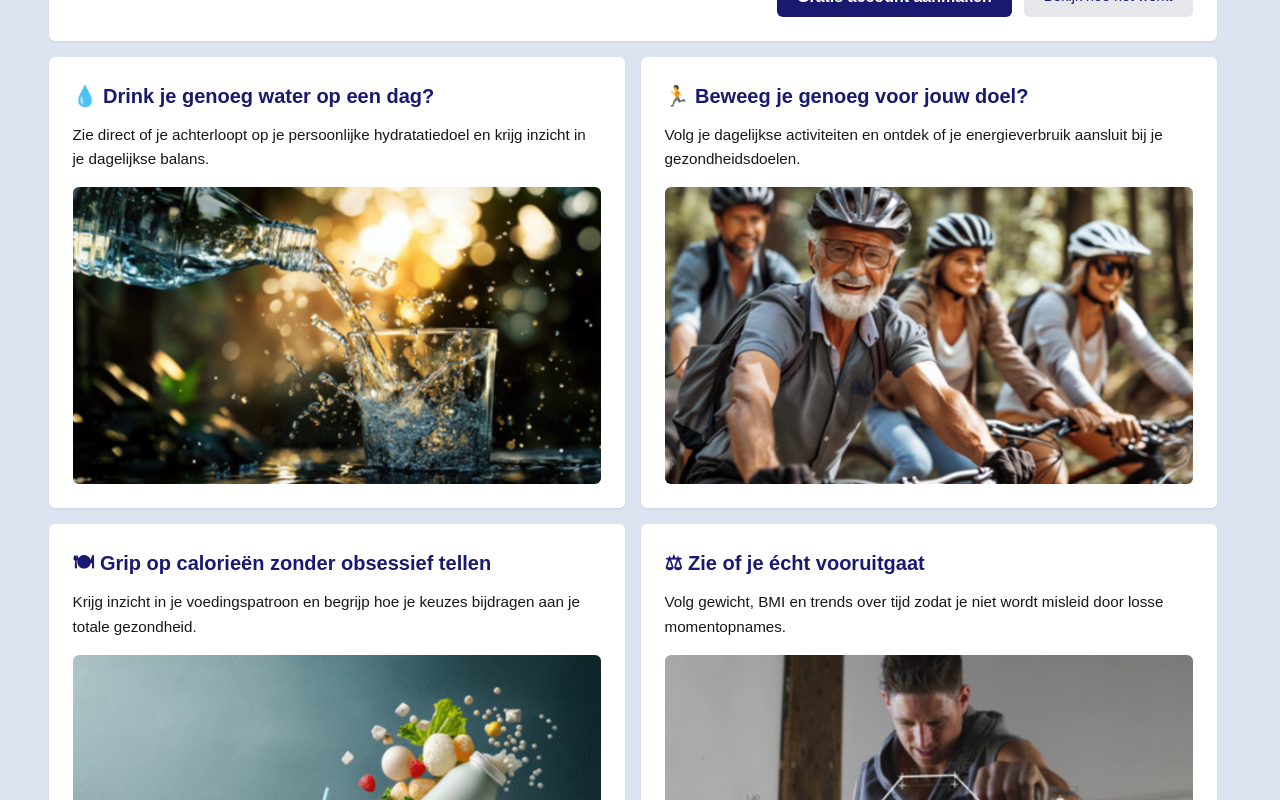
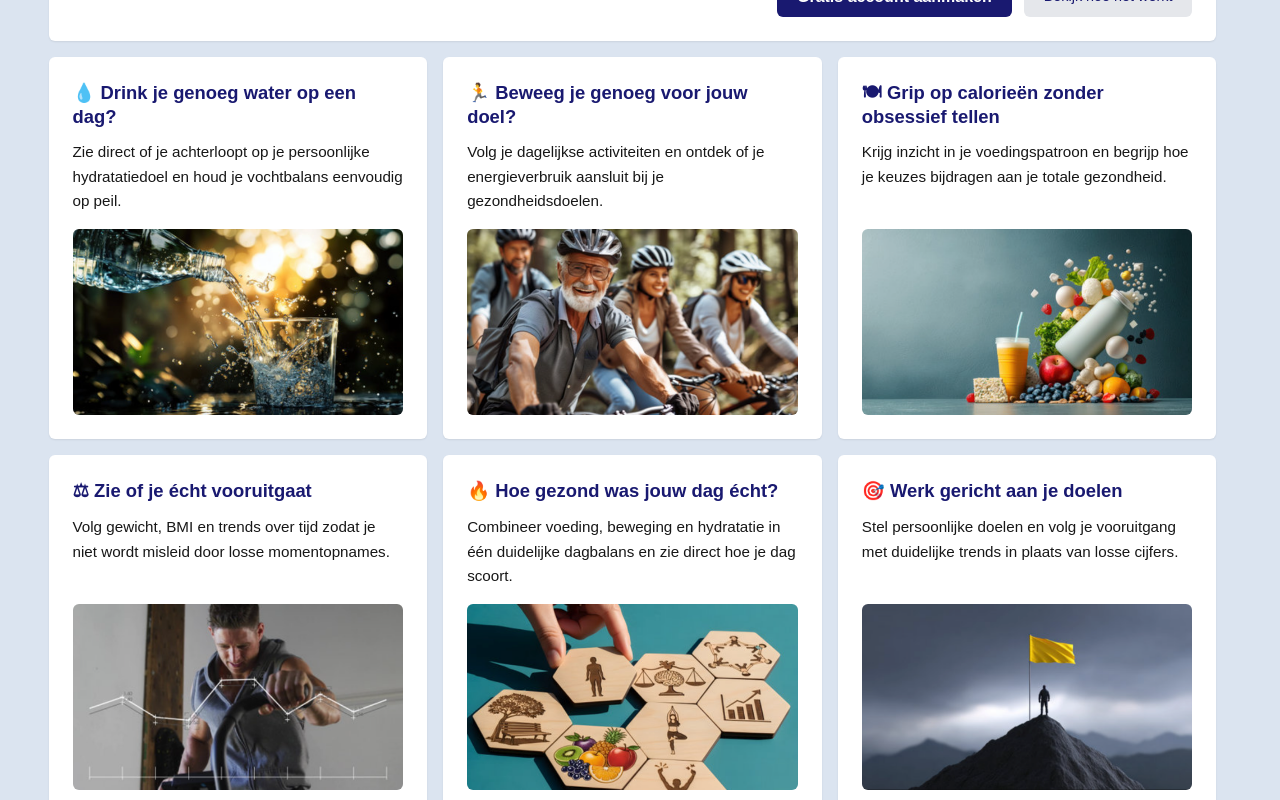
Before and after one commit to PaCoCaz/FitLifeTool.com, a Next.js app: page / in a window 1280 px wide. Shown: the part 360-1160 px from the top of the page. Built offline with nearby package versions, Linux system fonts and the light colour scheme; no server answers.

Commit message:
Hoofdpagina - update 5

```diff
--- a/app/(public)/(categories)/page.tsx
+++ b/app/(public)/(categories)/page.tsx
@@ -14,7 +14,7 @@ export default function HomePage() {
 
         <p>
           FitLifeTool bundelt je voeding, beweging, hydratatie en gewicht in één overzicht.
-          Zodat jij weet waar je staat en wat je vandaag kunt verbeteren voor duurzame vooruitgang.
+          Zo zie je dagelijks waar je staat en wat je vandaag kunt verbeteren voor duurzame vooruitgang.
         </p>
 
         <div className="hero-cta">
@@ -31,38 +31,62 @@ export default function HomePage() {
       {/* ================= RIJ 1 ================= */}
       <div className="home-grid-2col category-card home-preview-card">
         <h2>💧 Drink je genoeg water op een dag?</h2>
-        <p>Zie direct of je achterloopt op je persoonlijke hydratatiedoel en krijg inzicht in je dagelijkse balans.</p>
-
+        <p>
+          Zie direct of je achterloopt op je persoonlijke hydratatiedoel en houd je vochtbalans eenvoudig op peil.
+        </p>
         <div className="home-preview-image">
-          <img src="/images/home/hydration.png" alt="Glas water" />
+          <img src="/images/home/hydration.png" alt="Hydratatie overzicht" />
         </div>
       </div>
 
       <div className="home-grid-2col category-card home-preview-card">
         <h2>🏃 Beweeg je genoeg voor jouw doel?</h2>
-        <p>Volg je dagelijkse activiteiten en ontdek of je energieverbruik aansluit bij je gezondheidsdoelen.</p>
+        <p>
+          Volg je dagelijkse activiteiten en ontdek of je energieverbruik aansluit bij je gezondheidsdoelen.
+        </p>
+        <div className="home-preview-image">
+          <img src="/images/home/activity.png" alt="Beweging en activiteit" />
+        </div>
+      </div>
 
+      <div className="home-grid-2col category-card home-preview-card">
+        <h2>🍽 Grip op calorieën zonder obsessief tellen</h2>
+        <p>
+          Krijg inzicht in je voedingspatroon en begrijp hoe je keuzes bijdragen aan je totale gezondheid.
+        </p>
         <div className="home-preview-image">
-          <img src="/images/home/activity.png" alt="Hardlopen" />
+          <img src="/images/home/nutrition.png" alt="Voeding en calorie-inzicht" />
         </div>
       </div>
 
       {/* ================= RIJ 2 ================= */}
       <div className="home-grid-2col category-card home-preview-card">
-        <h2>🍽 Grip op calorieën zonder obsessief tellen</h2>
-        <p>Krijg inzicht in je voedingspatroon en begrijp hoe je keuzes bijdragen aan je totale gezondheid.</p>
-
+        <h2>⚖ Zie of je écht vooruitgaat</h2>
+        <p>
+          Volg gewicht, BMI en trends over tijd zodat je niet wordt misleid door losse momentopnames.
+        </p>
         <div className="home-preview-image">
-          <img src="/images/home/nutrition.png" alt="Gezonde maaltijd" />
+          <img src="/images/home/weight.png" alt="Gewicht en voortgang grafiek" />
         </div>
       </div>
 
       <div className="home-grid-2col category-card home-preview-card">
-        <h2>⚖ Zie of je écht vooruitgaat</h2>
-        <p>Volg gewicht, BMI en trends over tijd zodat je niet wordt misleid door losse momentopnames.</p>
+        <h2>🔥 Hoe gezond was jouw dag écht?</h2>
+        <p>
+          Combineer voeding, beweging en hydratatie in één duidelijke dagbalans en zie direct hoe je dag scoort.
+        </p>
+        <div className="home-preview-image">
+          <img src="/images/home/score.png" alt="Dagelijkse gezondheidsbalans" />
+        </div>
+      </div>
 
+      <div className="home-grid-2col category-card home-preview-card">
+        <h2>🎯 Werk gericht aan je doelen</h2>
+        <p>
+          Stel persoonlijke doelen en volg je vooruitgang met duidelijke trends in plaats van losse cijfers.
+        </p>
         <div className="home-preview-image">
-          <img src="/images/home/weight.png" alt="Voortgang grafiek" />
+          <img src="/images/home/goals.png" alt="Gezondheidsdoelen en voortgang" />
         </div>
       </div>
 
--- a/app/styles/category.css
+++ b/app/styles/category.css
@@ -9,7 +9,8 @@
   display: grid;
   grid-template-columns: repeat(12, 1fr);
   gap: 1rem;
-    align-items: start;
+  align-items: stretch;
+  grid-auto-rows: 1fr;
 }
 
 /* Volledige breedte (12 kolommen) */
@@ -68,7 +69,6 @@
   }
 }
 
-  /* Alleen voor categorie-index & subcategorie cards */
 .category-card-content .category-card-image {
   width: 100%;
   height: 100%;
@@ -94,8 +94,8 @@
   justify-content: center;
   gap: 0.5rem;
 
-    width: 140px;          /* VASTE BREEDTE */
-    height: 40px;          /* VASTE HOOGTE */
+  width: 140px;
+  height: 40px;
 
   font-size: 0.875rem;
   font-weight: 500;
@@ -109,7 +109,6 @@
   box-sizing: border-box;
   transition: background-color 0.15s ease;
 
-    /* BELANGRIJK */
   align-self: flex-start;
 }
 
@@ -122,7 +121,7 @@
  ========================================================= */
 
  .category-card-link img {
-    width: 20px;              /* vaste icon-grootte */
+  width: 20px;
   height: 20px;
   flex-shrink: 0;
   display: block;
@@ -138,14 +137,13 @@
   height: 100%;
 }
 
-  /* CTA altijd onderaan */
 .category-card-text .category-card-link {
   margin-top: auto;
 }
 
 @media (max-width: 1030px) {
   .category-card-text .category-card-link {
-      margin-top: 1rem; /* subtiele ademruimte op mobiel */
+    margin-top: 1rem;
   }
 }
 
@@ -153,7 +151,6 @@
  CATEGORY — TYPOGRAFIE BINNEN CARDS
  ========================================================= */
 
-/* H2 — subonderwerpen (zoals BMI) */
 .category-card h2 {
   color: #191970;
   font-size: 1.25rem;
@@ -161,14 +158,12 @@
   margin-bottom: 0.75rem;
 }
 
-  /* Paragrafen binnen category cards */
 .category-card p {
   font-size: 0.95rem;
   line-height: 1.6;
   margin-bottom: 0.75rem;
 }
 
-  /* Laatste p in card geen extra marge */
 .category-card p:last-of-type {
   margin-bottom: 0;
 }
@@ -181,7 +176,6 @@
   padding-top: 1.5rem;
 }
 
-  /* H1 */
 .category-article h1 {
   padding-top: 0.5rem;
   font-size: 1.6rem;
@@ -190,7 +184,6 @@
   margin-bottom: 1rem;
 }
 
-  /* H2 */
 .category-article h2 {
   font-size: 1.25rem;
   font-weight: 600;
@@ -199,14 +192,12 @@
   margin-bottom: 0.5rem;
 }
 
-  /* Paragrafen */
 .category-article p {
   font-size: 0.95rem;
   line-height: 1.7;
   margin-bottom: 0.75rem;
 }
 
-  /* Formule accent */
 .category-article .formula {
   background: #f3f4f6;
   padding: 0.5rem 0.75rem;
@@ -214,7 +205,6 @@
   font-size: 0.9rem;
 }
 
-  /* Lijsten */
 .category-article ul {
   margin: 0.5rem 0 1rem 1.25rem;
   list-style: disc;
@@ -236,53 +226,9 @@
 }
 
 /* =========================================================
-   CATEGORY — PREVIEW CARDS (HOMEPAGE)
-   ========================================================= */
-
-   .category-preview-card {
-    height: 100%;
-  }
-
-  .category-preview-content {
-    display: grid;
-    grid-template-columns: 1fr auto;
-    gap: 1rem;
-    height: 100%;
-    align-items: stretch;
-  }
-
-  /* Tekstkolom */
-  .category-preview-text {
-    display: flex;
-    flex-direction: column;
-    height: 100%;
-  }
-
-  /* Button altijd onderin */
-  .category-preview-text .category-card-link {
-    margin-top: auto;
-  }
-
-  /* Homepage preview image — rustig & niet dominant */
-  .category-preview-image {
-    width: 160px;              /* vaste visuele breedte */
-    max-width: 160px;
-    align-self: center;
-  }
-
-  .category-preview-image img {
-    width: 100%;
-    height: auto;              /* hoogte schaalt */
-    object-fit: contain;       /* NOOIT croppen */
-    opacity: 0.85;
-    display: block;
-  }
-
-/* =========================================================
  HOMEPAGE — PREVIEW CARDS LAYOUT
  ========================================================= */
 
-/* 2 kolommen op desktop, 1 op mobiel */
 .home-grid-2col {
   grid-column: 1 / -1;
 }
@@ -293,18 +239,20 @@
   }
 }
 
-/* Kaart volledige hoogte zodat rijen gelijk blijven */
+.home-preview-card p {
+  padding-bottom: 1rem;
+}
+
 .home-preview-card {
   display: flex;
   flex-direction: column;
   height: 100%;
 }
 
-/* Afbeelding vaste beeldverhouding */
 .home-preview-image {
-  margin-top: 1rem;
+  margin-top: auto;
   width: 100%;
-  aspect-ratio: 16 / 9;   /* BELANGRIJK */
+  aspect-ratio: 16 / 9;
   overflow: hidden;
   border-radius: var(--radius);
   background: #f3f4f6;
@@ -313,12 +261,12 @@
 .home-preview-image img {
   width: 100%;
   height: 100%;
-  object-fit: cover;      /* vult netjes zonder vervormen */
+  object-fit: cover;
   display: block;
 }
 
 /* =========================================================
-   HERO CTA BUTTONS (HOMEPAGE) — IN BALANS MET HEADER
+ HERO CTA BUTTONS (HOMEPAGE)
  ========================================================= */
 
 .hero-cta {
@@ -329,38 +277,30 @@
   margin-top: 1.25rem;
 }
 
-  /* ALLE HERO KNOPPEN */
 .hero-cta a {
   display: inline-flex;
   align-items: center;
   justify-content: center;
-
   height: 40px;
   padding: 0 1.25rem;
   border-radius: 6px;
-
   font-size: 0.9rem;
   font-weight: 500;
   text-decoration: none;
-
   white-space: nowrap;
   line-height: 1;
 }
 
-  /* Primaire knop */
 .hero-primary-btn {
   background: #191970;
   color: #ffffff;
   font-weight: 600;
-
-    padding: 0 1.25rem;   /* zelfde als andere knop */
-    height: 40px;         /* zelfde hoogte als header */
-    border-radius: 6px;    /* gelijk aan design system */
-
+  padding: 0 1.25rem;
+  height: 40px;
+  border-radius: 6px;
   display: inline-flex;
   align-items: center;
   justify-content: center;
-
   transition: background-color 0.15s ease;
 }
 
@@ -368,8 +308,6 @@
   background: #0BA4E0;
 }
 
-
-  /* Secundaire knop */
 .hero-secondary-btn {
   background: #e5e7eb;
   color: #191970;
@@ -379,13 +317,10 @@
   background: #d1d5db;
 }
 
-  /* =========================================================
-     MOBIEL: knoppen onder elkaar en full width
-     ========================================================= */
 @media (max-width: 640px) {
   .hero-cta {
     flex-direction: column;
-      align-items: stretch; /* dit zorgt voor full width */
+    align-items: stretch;
   }
 
   .hero-cta a {
@@ -399,7 +334,7 @@
 
 @media (max-width: 850px) {
   .category-intro-card h1 {
-    font-size: 1.5rem;     /* was ±1.75rem desktop */
+    font-size: 1.5rem;
     line-height: 1.3;
   }
 }
@@ -409,3 +344,39 @@
     font-size: 1.4rem;
   }
 }
+
+/* =========================================================
+ HOMEPAGE PREVIEW GRID
+ ========================================================= */
+
+.home-preview-card {
+  grid-column: span 12;
+}
+
+@media (min-width: 640px) {
+  .home-preview-card {
+    grid-column: span 6;
+  }
+}
+
+@media (min-width: 1200px) {
+  .home-preview-card {
+    grid-column: span 4;
+  }
+}
+
+/* =========================================================
+   HOMEPAGE — PREVIEW CARD TITELS
+   ========================================================= */
+
+   .home-preview-card h2 {
+    font-size: 1.15rem;   /* groter dan standaard category h2 (1.25rem) */
+    line-height: 1.3;
+    margin-bottom: 0.75rem;
+  }
+
+  @media (max-width: 640px) {
+    .home-preview-card h2 {
+      font-size: 1.05rem;  /* iets compacter op mobiel */
+    }
+  }
```
Also changed, not shown: public/images/home/goals.png (added), public/images/home/score.png (added). Lines whose indentation alone changed are shown as unchanged.
